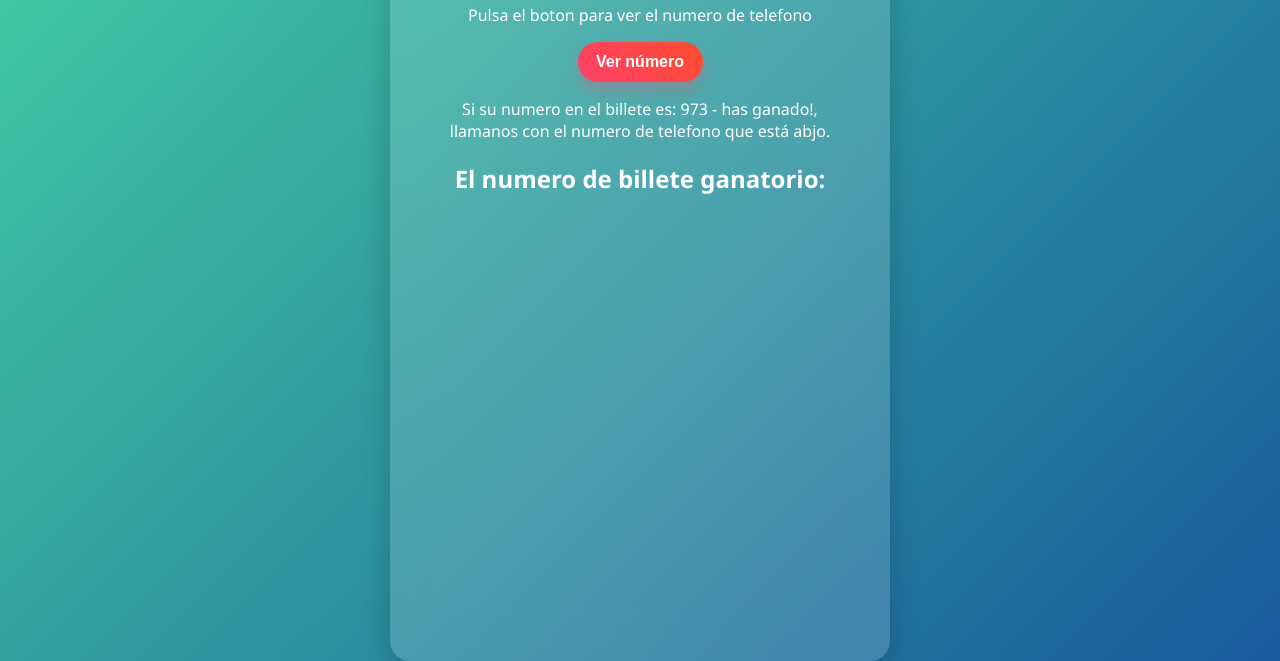
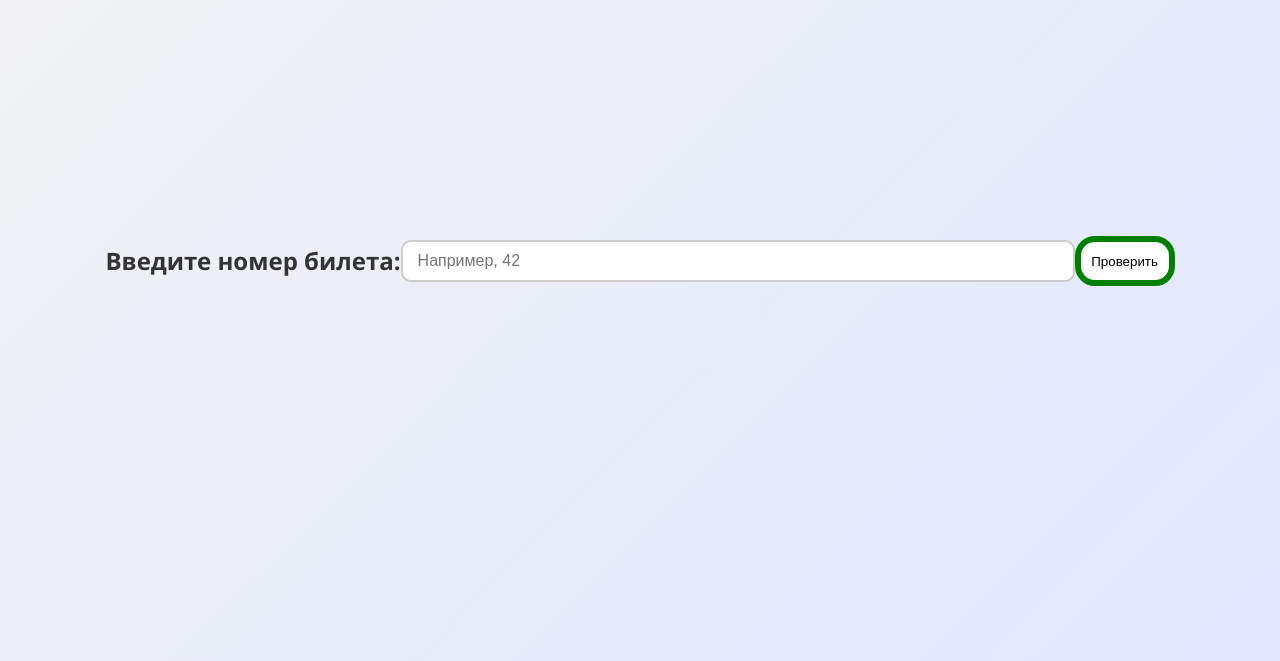
Before and after one commit to Serega3325/ProjectLoteria, a plain HTML site: page main.html in a window 1280 px wide. Shown: the part 139-800 px from the top of the page. Drawn offline with Linux system fonts and the light colour scheme.

Commit message:
Update main.html

```diff
--- a/main.html
+++ b/main.html
@@ -1,98 +1,103 @@
 <!DOCTYPE html>
-<html lang="en">
+<html lang="ru">
 <head>
   <meta charset="UTF-8">
-    <meta name="viewport" content="width=device-width, initial-scale=1.0">
-    <title>Document</title>
+  <title>Лотерея</title>
   <style>
     body {
-            margin: 0;
-            padding: 0;
-            height: 100vh;
+      background: linear-gradient(135deg, #f3f3f3, #e0e7ff);
       font-family: 'Segoe UI', Tahoma, Geneva, Verdana, sans-serif;
-            background: linear-gradient(135deg, #43cea2, #185a9d);
-            background-attachment: fixed;
-            background-size: cover;
       display: flex;
       justify-content: center;
-            color: white;
+      align-items: center;
+      height: 100vh;
+      margin: 0;
     }
 
-        .main-container {
+    .lottery-container {
+      background: white;
+      padding: 30px 40px;
+      border-radius: 20px;
+      box-shadow: 0 10px 25px rgba(0, 0, 0, 0.1);
       text-align: center;
-            background: rgba(255, 255, 255, 0.15);
-            padding: 50px;
-            border-radius: 20px;
-            box-shadow: 0 8px 30px rgba(0, 0, 0, 0.2);
-            backdrop-filter: blur(20px);
-            max-width: 400px;
-            width: 90%;
+      max-width: 350px;
+      width: 100%;
     }
 
-        h1 {
-            font-size: 36px;
+    h2 {
       margin-bottom: 20px;
+      color: #333;
     }
 
-        .SuperButton {
-            background: linear-gradient(45deg, #ff416c, #ff4b2b);
-            color: white;
-            border: none;
-            padding: 15px, 30px;
+    input[type="number"] {
+      width: 50%;
+      padding: 10px 15px;
       font-size: 16px;
-            font-weight: bold;
-            border-radius: 50px;
-            box-shadow: 0 8px 15px rgba(255, 65, 108, 0.3);
-            cursor: pointer;
-            transition: all 0.3s ease;
-            width: 125px;
-            height: 40px;
+      border: 2px solid #ccc;
+      border-radius: 10px;
+      transition: 0.3s;
+      outline: none;
     }
 
-        .SuperButton:hover {
-            transform: scale(1.05);
-            box-shadow: 0 12px 20px rgba(255, 75, 43, 0.5);
+    input[type="number"]:focus {
+      border-color: #6366f1;
+      box-shadow: 0 0 5px rgba(99, 102, 241, 0.4);
     }
 
-        .SuperButton:active {
-            transform: scale(0.98);
+    .btn {
+        border-radius: 20px;
+        width: 100px;
+        height: 50px;
+        color: black;
+        background-color: white;
+        border: 6px solid green;
+        transition: 1s;
     }
 
-        #result {
-            margin-top: 30px;
-            font-size: 20px;
-            animation: fadeIn 0,5s ease-in-out;
+    .btn:hover {
+        border: 1px solid green;
+        transition: 1s;
     }
 
-        @keyframes fadeIn {
-            from {
-                opacity: 0;
-                transform: translateY(10px);
 
-            }
-            to{
-                opacity: 1;
-                transform: translateY(0px);
-            }
-        }
   </style>
 </head>
 <body>
-    <div class="main-container">
-        <h1>Hola!</h1>
-        <p>Pulsa el boton para ver el numero de telefono</p>
-        <button class="SuperButton" onclick="getInfo()">Ver número</button>
-        <p>Si su numero en el billete es: 973 - has ganado!, llamanos con el numero de telefono que está abjo.</p>
-        <h2>El numero de billete ganatorio:</h2>
-        <div id="result"></div>
-    </div>
+  <h2>Введите номер билета:</h2>
+  <input type="number" id="userInput" placeholder="Например, 42">
+  <button class="btn" onclick="checkTicket()">Проверить</button>
+  <p id="result"></p>
+
   <script>
-      function getInfo() {
-        const randomNumber = 973
-        const phone = "+34613678454"
-        document.getElementById('result').innerHTML = `
-        <p>${randomNumber}</p>
-        <h1>${phone}</h1>`
+    // 5 выигрышных билетов
+    const winningTickets = [3, 17, 43, 25, 36];
+
+    // Призы (4 по 5€, 1 по 10€)
+    const prizes = [5, 5, 5, 5, 10];
+
+    // Хранит, какие билеты уже использованы
+    const claimedTickets = [];
+
+    function checkTicket() {
+      const input = document.getElementById("userInput").value;
+      const number = parseInt(input, 10);
+      const result = document.getElementById("result");
+
+      if (claimedTickets.includes(number)) {
+        result.textContent = "Этот билет уже был использован!";
+        return;
+      }
+
+      const index = winningTickets.indexOf(number);
+
+      if (index !== -1 && prizes.length > 0) {
+        // Удаляем приз из списка, чтобы не повторялся
+        const prize = prizes.shift();
+        claimedTickets.push(number);
+        result.textContent = `Поздравляем! Вы выиграли ${prize} евро!`;
+      } else {
+        result.textContent = "К сожалению, этот билет не выиграл.";
+      }
     }
   </script>
 </body>
```
Lines whose indentation alone changed are shown as unchanged.
